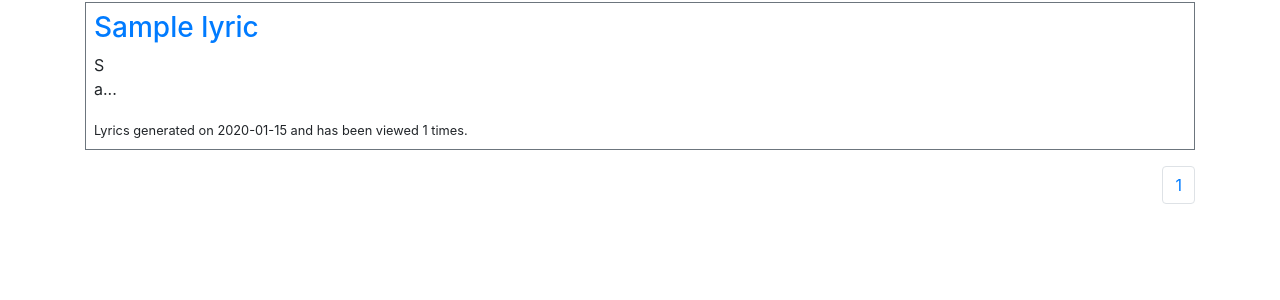
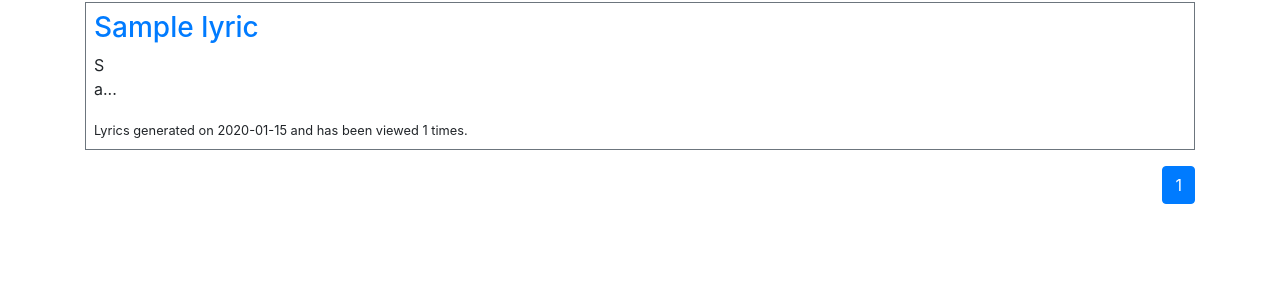
Before and after one commit to ren1982/gson-generator, a Flask app: page /explore in a window 1280 px wide. Shown: the part 190-490 px from the top of the page. Run offline with Flask 2, Linux system fonts and the light colour scheme; tables that the repository leaves empty hold one stand-in row (values such as "Sample post"); some libraries are stand-ins or nearby versions.

Commit message:
updated pagination layout

```diff
--- a/templates/gson_generator/list.html
+++ b/templates/gson_generator/list.html
@@ -25,14 +25,13 @@
         {% for page_num in listing.iter_pages(left_edge=2, right_edge=2, left_current=3, right_current=3) %}
         {% if page_num %}
         {% if listing.page == page_num %}
-        <li class="page-item"><a href="{{ url_for('list_generated_lyrics', order=order, page=page_num) }}"
-                                 class="page-link">{{ page_num }}</a></li>
+        <li class="page-item active"><span class="page-link">{{ page_num }} <span class="sr-only">(current)</span></span></li>
         {% else %}
         <li class="page-item"><a href="{{ url_for('list_generated_lyrics', order=order, page=page_num) }}"
                                  class="page-link">{{ page_num }}</a></li>
         {% endif %}
         {% else %}
-        <li class="page-item disabled">. . .</li>
+        <li class="page-item disabled"><span class="page-link">...</span></li>
         {% endif %}
         {% endfor %}
     </ul>
```
